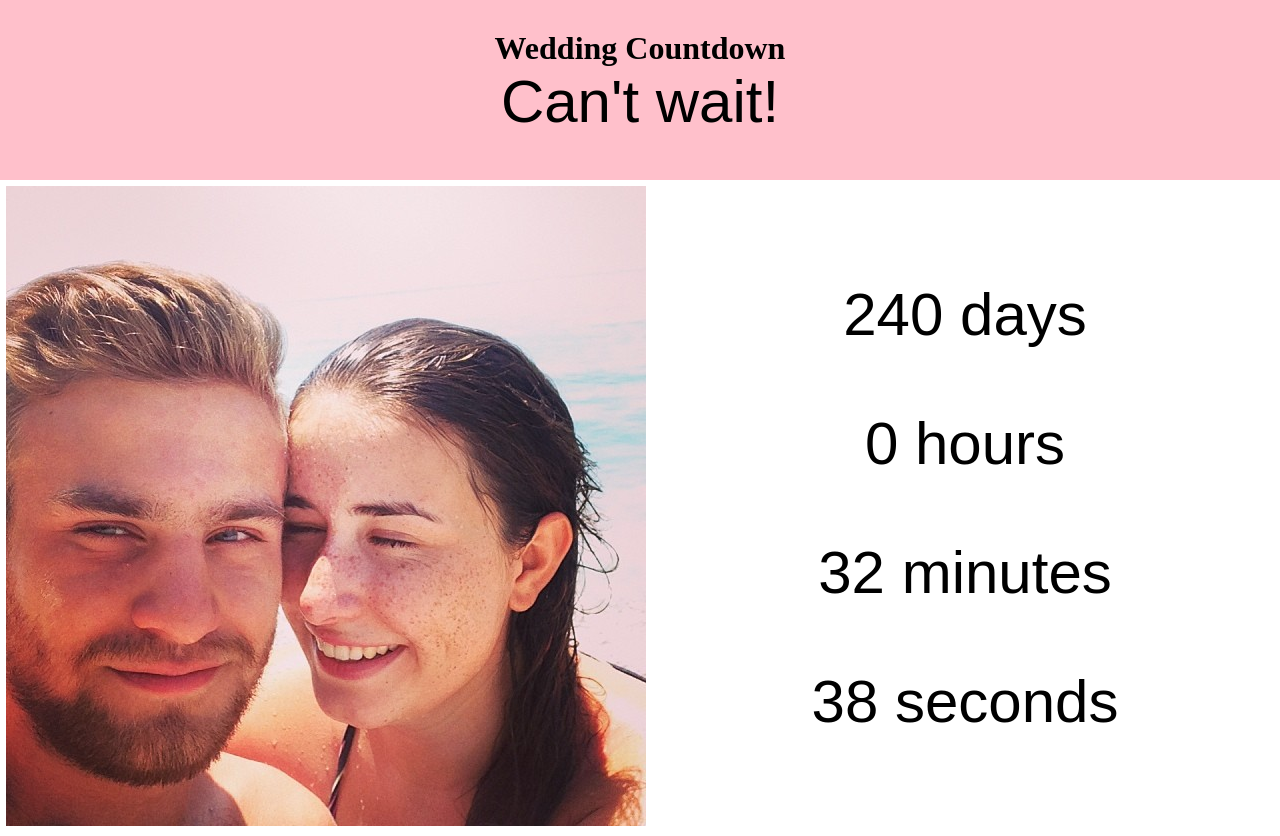
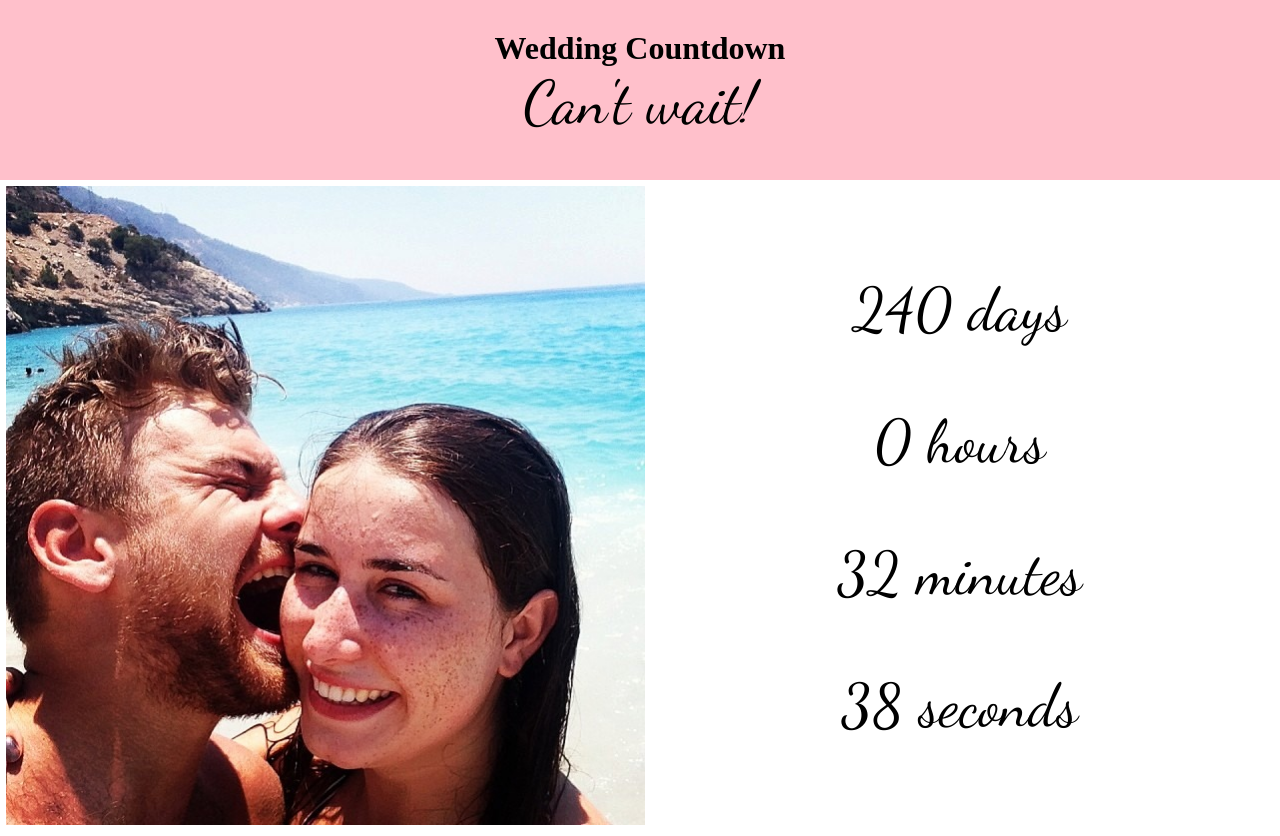
Before and after one commit to joannaewa/weddingTime, a plain HTML site: page index.html in a window 1280 px wide. Drawn offline with Linux system fonts and the light colour scheme.

Commit message:
rwd, new photo, small changes

```diff
--- a/index.html
+++ b/index.html
@@ -6,7 +6,8 @@
     <meta name="description" content="Zuza and Mati counting time to their wedding down">
     <title>Wedding Countdown</title>
     <link href="style.css" rel="stylesheet" type="text/css" />
-    <link href="https://fonts.googleapis.com/css2?family=Lobster&display=swap" rel="stylesheet">
+    <link href="https://fonts.googleapis.com/css2?family=Dancing+Script&display=swap" rel="stylesheet">
+    <link rel="preconnect" href="https://fonts.gstatic.com">
   </head>
 
 <body>
@@ -19,7 +20,7 @@
 
       <div class="row">
         <div class = "column">
-          <img src="selfieZM.jpg" alt="Zuza Mati selfie">
+          <img src="selfieZM2.jpg" alt="Zuza Mati selfie">
         </div>
 
         <div class = "column">
--- a/script.js
+++ b/script.js
@@ -21,10 +21,9 @@ var x = setInterval(function() {
 
   if (distance < 0) {
     clearInterval(x);
-    document.getElementById("days").innerHTML = "IT'S OFFICIAL!";
+    document.getElementById("days").innerHTML = "IT HAPPENED!!!";
     document.getElementById("hours").innerHTML = "OMG";
-    document.getElementById("minutes").innerHTML = "IT HAPPENED!!!";
+    document.getElementById("minutes").innerHTML = "IT'S OFFICIAL!";
     document.getElementById("seconds").innerHTML = "WIFE & HUSBAND";
-
   }
 }, 1000);
--- a/style.css
+++ b/style.css
@@ -23,9 +23,23 @@ header p {
 p {
   text-align: center;
   font-size: 60px;
-  font-family:'Lobser', fantasy;
+  font-family: 'Dancing Script', fantasy;
 }
 
+img {
+  padding: 5px;
+  width: 100%;
+  height: auto;
+}
+
+/* For mobile phones: */
+
+.column {
+  width = 100%;
+}
+
+@media only screen and (min-width: 768px) {
+  /* For desktop and tablet: */
   .row {
     display: flex;
     text-align: center;
@@ -33,11 +47,7 @@ p {
     align-items: center;
     padding: 1px;
   }
-
   .column {
     flex: 50%;
   }
-
-img {
-  padding: 5px;
 }
```
Also changed, not shown: selfieZM2.jpg (added). Lines whose indentation alone changed are shown as unchanged.
